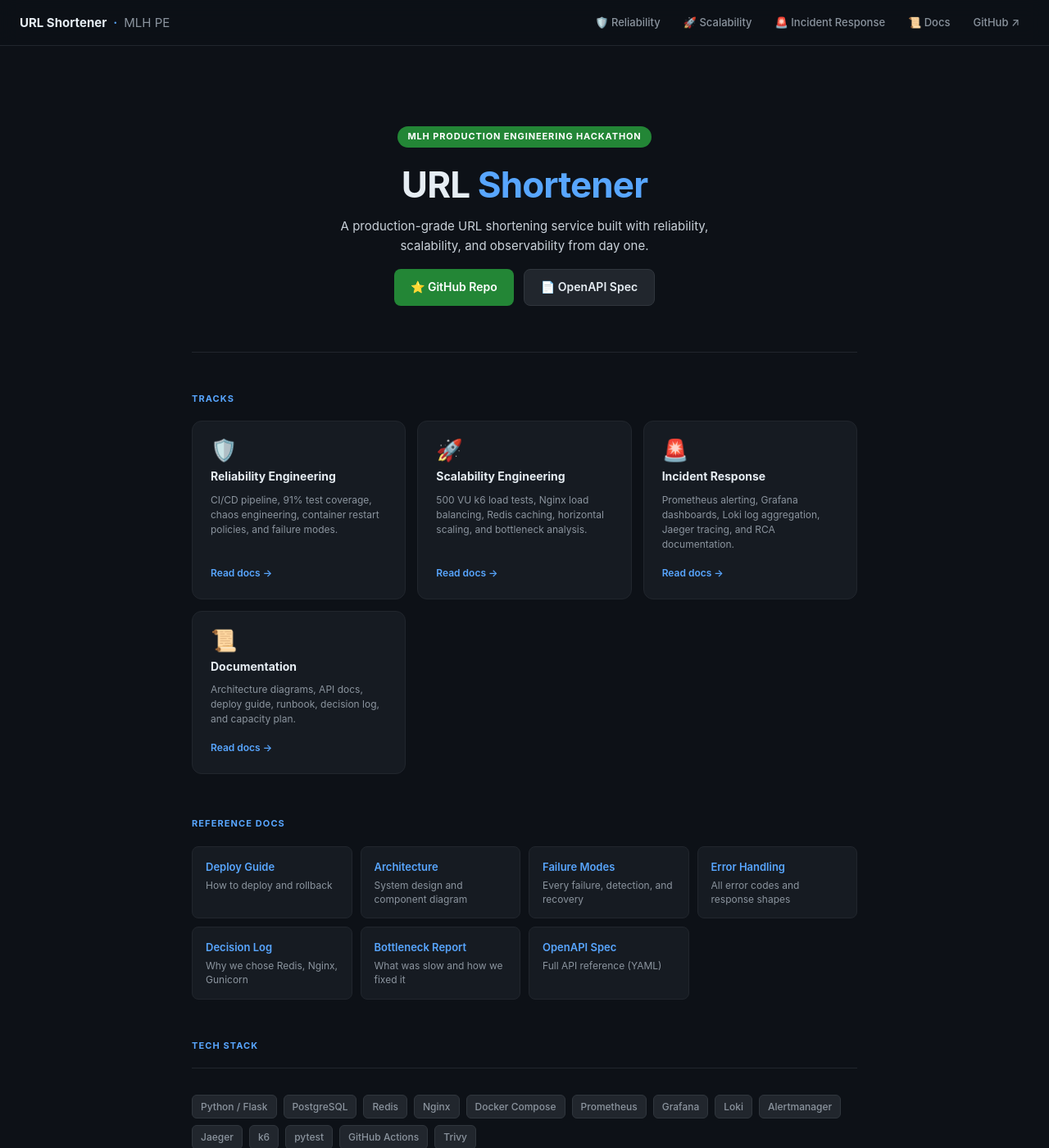
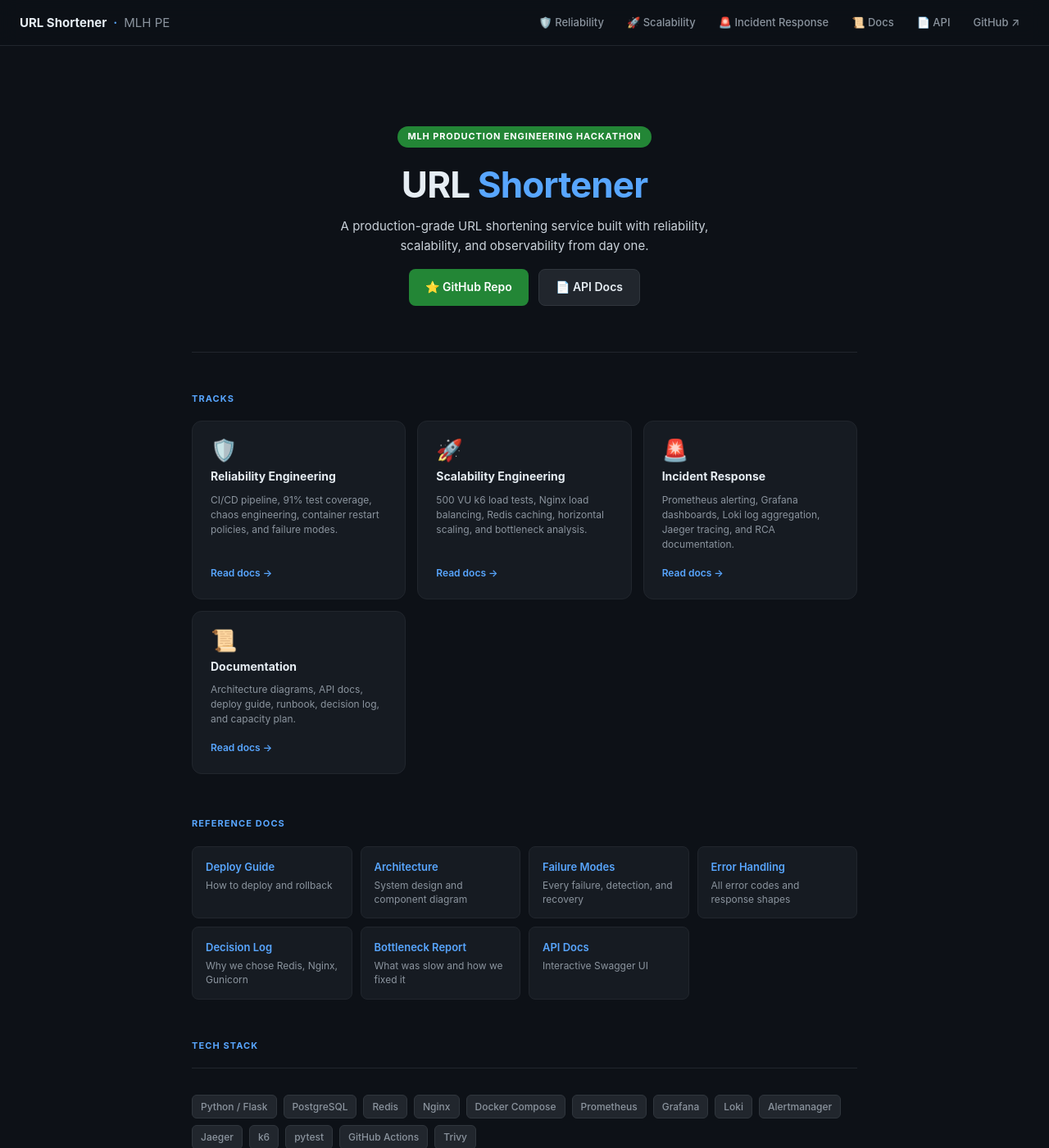
Before and after one commit to RETR0-OS/MLH_PE_URL_Shortener, a Jekyll site: the page built from docs/index.md, in a window 1280 px wide and 1400 px high. Shown: the whole window at 82% size. Built offline with Jekyll 4.4.1, drawn with Linux system fonts in a browser that asks for light colours.

Commit message:
docs: add swagger UI page, fix all links to use .md paths

```diff
--- a/docs/_layouts/default.html
+++ b/docs/_layouts/default.html
@@ -224,6 +224,7 @@
       <a href="{{ site.baseurl }}/TRACK2_SCALABILITY_ENGINEERING.md">🚀 Scalability</a>
       <a href="{{ site.baseurl }}/TRACK3_INCIDENT_RESPONSE.md">🚨 Incident Response</a>
       <a href="{{ site.baseurl }}/TRACK4_DOCUMENTATION.md">📜 Docs</a>
+      <a href="{{ site.baseurl }}/api">📄 API</a>
       <a href="https://github.com/RETR0-OS/MLH_PE_URL_Shortener" target="_blank">GitHub ↗</a>
     </div>
   </nav>
--- a/docs/index.md
+++ b/docs/index.md
@@ -132,31 +132,31 @@
   <p class="hero-sub">A production-grade URL shortening service built with reliability, scalability, and observability from day one.</p>
   <div class="hero-btns">
     <a class="btn btn-green" href="https://github.com/RETR0-OS/MLH_PE_URL_Shortener" target="_blank">⭐ GitHub Repo</a>
-    <a class="btn btn-dark" href="openapi.yaml" target="_blank">📄 OpenAPI Spec</a>
+    <a class="btn btn-dark" href="{{ site.baseurl }}/api">📄 API Docs</a>
   </div>
 </div>
 
 <div class="section-label">Tracks</div>
 <div class="tracks">
-  <a class="card" href="Reliability/RELIABILITY_ENGINEERING">
+  <a class="card" href="{{ site.baseurl }}/Reliability/RELIABILITY_ENGINEERING.md">
     <div class="card-icon">🛡️</div>
     <div class="card-title">Reliability Engineering</div>
     <div class="card-desc">CI/CD pipeline, 91% test coverage, chaos engineering, container restart policies, and failure modes.</div>
     <div class="card-arrow">Read docs →</div>
   </a>
-  <a class="card" href="TRACK2_SCALABILITY_ENGINEERING">
+  <a class="card" href="{{ site.baseurl }}/TRACK2_SCALABILITY_ENGINEERING.md">
     <div class="card-icon">🚀</div>
     <div class="card-title">Scalability Engineering</div>
     <div class="card-desc">500 VU k6 load tests, Nginx load balancing, Redis caching, horizontal scaling, and bottleneck analysis.</div>
     <div class="card-arrow">Read docs →</div>
   </a>
-  <a class="card" href="TRACK3_INCIDENT_RESPONSE">
+  <a class="card" href="{{ site.baseurl }}/TRACK3_INCIDENT_RESPONSE.md">
     <div class="card-icon">🚨</div>
     <div class="card-title">Incident Response</div>
     <div class="card-desc">Prometheus alerting, Grafana dashboards, Loki log aggregation, Jaeger tracing, and RCA documentation.</div>
     <div class="card-arrow">Read docs →</div>
   </a>
-  <a class="card" href="TRACK4_DOCUMENTATION">
+  <a class="card" href="{{ site.baseurl }}/TRACK4_DOCUMENTATION.md">
     <div class="card-icon">📜</div>
     <div class="card-title">Documentation</div>
     <div class="card-desc">Architecture diagrams, API docs, deploy guide, runbook, decision log, and capacity plan.</div>
@@ -166,33 +166,33 @@
 
 <div class="section-label">Reference Docs</div>
 <div class="refs">
-  <a class="ref-item" href="DEPLOYMENT">
+  <a class="ref-item" href="{{ site.baseurl }}/DEPLOYMENT.md">
     <div class="ref-name">Deploy Guide</div>
     <div class="ref-desc">How to deploy and rollback</div>
   </a>
-  <a class="ref-item" href="ARCHITECTURE">
+  <a class="ref-item" href="{{ site.baseurl }}/ARCHITECTURE.md">
     <div class="ref-name">Architecture</div>
     <div class="ref-desc">System design and component diagram</div>
   </a>
-  <a class="ref-item" href="Reliability/RELIABILITY_ENGINEERING#failure-modes-documentation">
+  <a class="ref-item" href="{{ site.baseurl }}/Reliability/RELIABILITY_ENGINEERING.md#failure-modes-documentation">
     <div class="ref-name">Failure Modes</div>
     <div class="ref-desc">Every failure, detection, and recovery</div>
   </a>
-  <a class="ref-item" href="Reliability/RELIABILITY_ENGINEERING#error-handling-documentation">
+  <a class="ref-item" href="{{ site.baseurl }}/Reliability/RELIABILITY_ENGINEERING.md#error-handling-documentation">
     <div class="ref-name">Error Handling</div>
     <div class="ref-desc">All error codes and response shapes</div>
   </a>
-  <a class="ref-item" href="TRACK4_DOCUMENTATION#decision-log">
+  <a class="ref-item" href="{{ site.baseurl }}/TRACK4_DOCUMENTATION.md#decision-log">
     <div class="ref-name">Decision Log</div>
     <div class="ref-desc">Why we chose Redis, Nginx, Gunicorn</div>
   </a>
-  <a class="ref-item" href="TRACK2_SCALABILITY_ENGINEERING#bottleneck-analysis">
+  <a class="ref-item" href="{{ site.baseurl }}/TRACK2_SCALABILITY_ENGINEERING.md#bottleneck-analysis">
     <div class="ref-name">Bottleneck Report</div>
     <div class="ref-desc">What was slow and how we fixed it</div>
   </a>
-  <a class="ref-item" href="openapi.yaml">
-    <div class="ref-name">OpenAPI Spec</div>
-    <div class="ref-desc">Full API reference (YAML)</div>
+  <a class="ref-item" href="{{ site.baseurl }}/api">
+    <div class="ref-name">API Docs</div>
+    <div class="ref-desc">Interactive Swagger UI</div>
   </a>
 </div>
 
```
Also changed, not shown: docs/api.md (added, +35 -0 lines).
